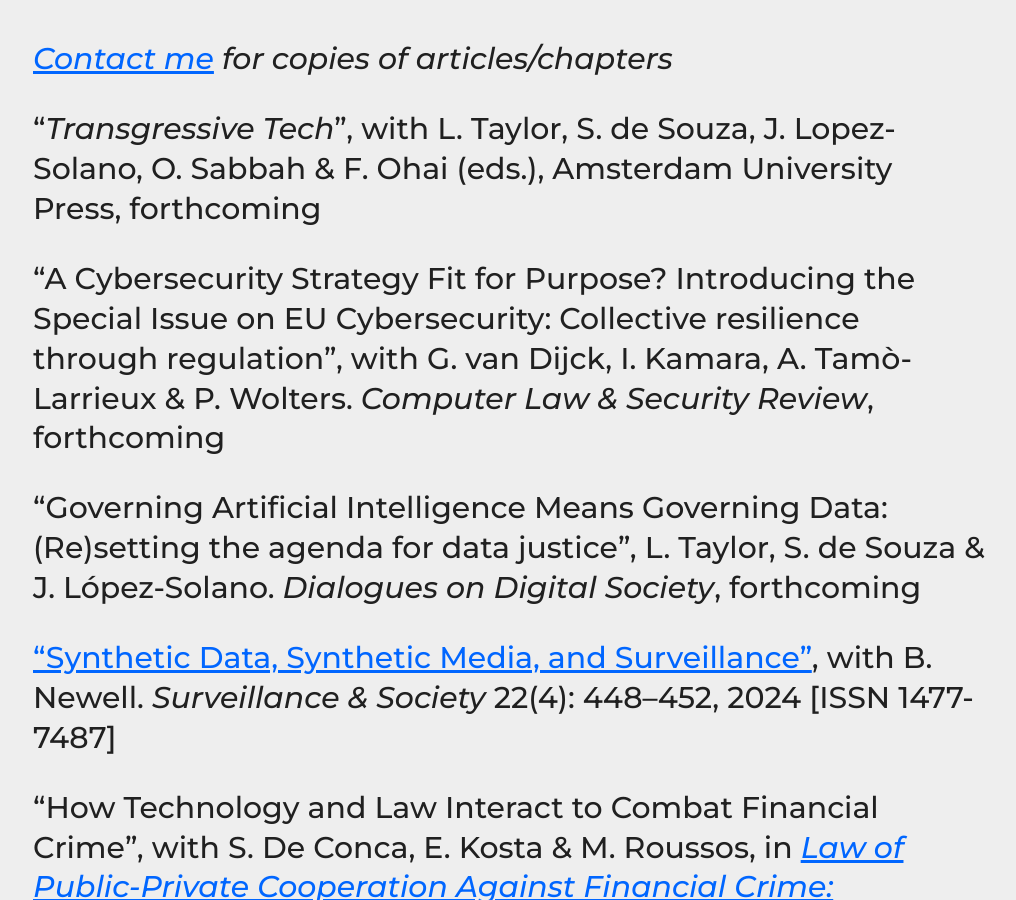
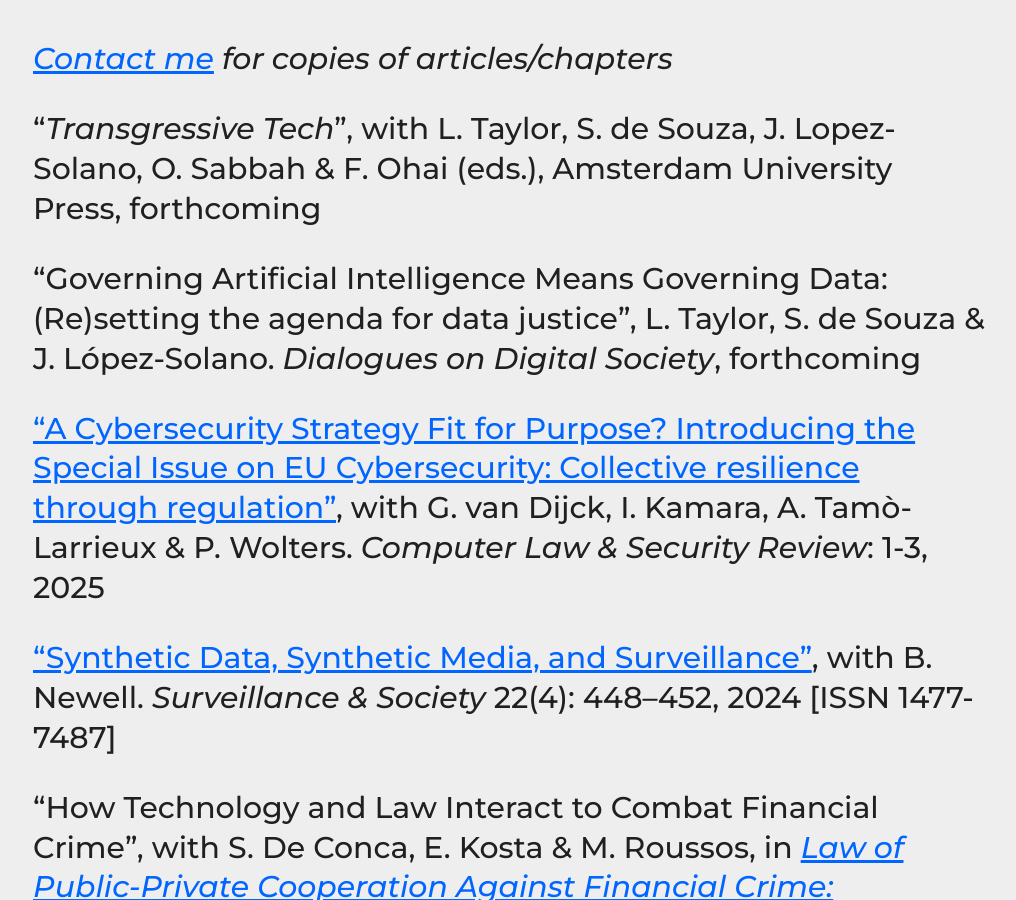
Before and after one commit to haroonalrasheed/641a, a Jekyll site: the page built from selected-publications/index.md, in a window 1280 px wide and 900 px high, scrolled down 279 px. Shown: the whole window, without its empty margins (131-1147 px from the left). Built offline with Jekyll 4.4.1, drawn with Linux system fonts in a browser that asks for light colours.

Commit message:
Update index.md

```diff
--- a/selected-publications/index.md
+++ b/selected-publications/index.md
@@ -8,9 +8,9 @@ _[Contact me](mailto:a.k.martin@alumni.lse.ac.uk) for copies of articles/chapter
 
 "_Transgressive Tech_", with L. Taylor, S. de Souza, J. Lopez-Solano, O. Sabbah & F. Ohai (eds.), Amsterdam University Press, forthcoming
 
-"A Cybersecurity Strategy Fit for Purpose? Introducing the Special Issue on EU Cybersecurity: Collective resilience through regulation", with G. van Dijck, I. Kamara, A. Tamò-Larrieux & P. Wolters. _Computer Law & Security Review_, forthcoming
+"Governing Artificial Intelligence Means Governing Data: (Re)setting the agenda for data justice", L. Taylor, S. de Souza & J. López-Solano. _Dialogues on Digital Society_, forthcoming
 
-"Governing Artificial Intelligence Means Governing Data: (Re)setting the agenda for data justice", L. Taylor, S. de Souza & J. López-Solano. _Dialogues on Digital Society_, forthcoming
+["A Cybersecurity Strategy Fit for Purpose? Introducing the Special Issue on EU Cybersecurity: Collective resilience through regulation"](https://doi.org/10.1016/j.clsr.2024.106104), with G. van Dijck, I. Kamara, A. Tamò-Larrieux & P. Wolters. _Computer Law & Security Review_: 1-3, 2025
 
 ["Synthetic Data, Synthetic Media, and Surveillance"](https://ojs.library.queensu.ca/index.php/surveillance-and-society/article/view/18334), with B. Newell. _Surveillance & Society_ 22(4): 448–452, 2024 [ISSN 1477-7487]
 
```
